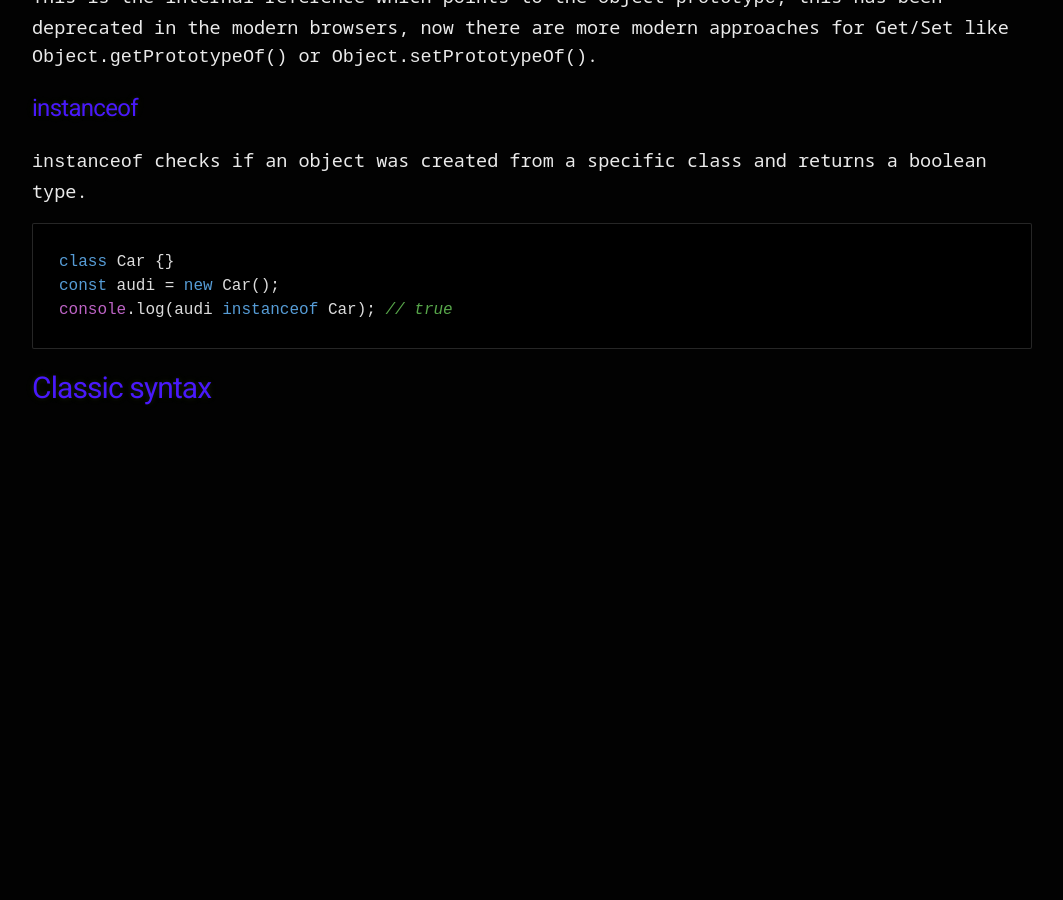
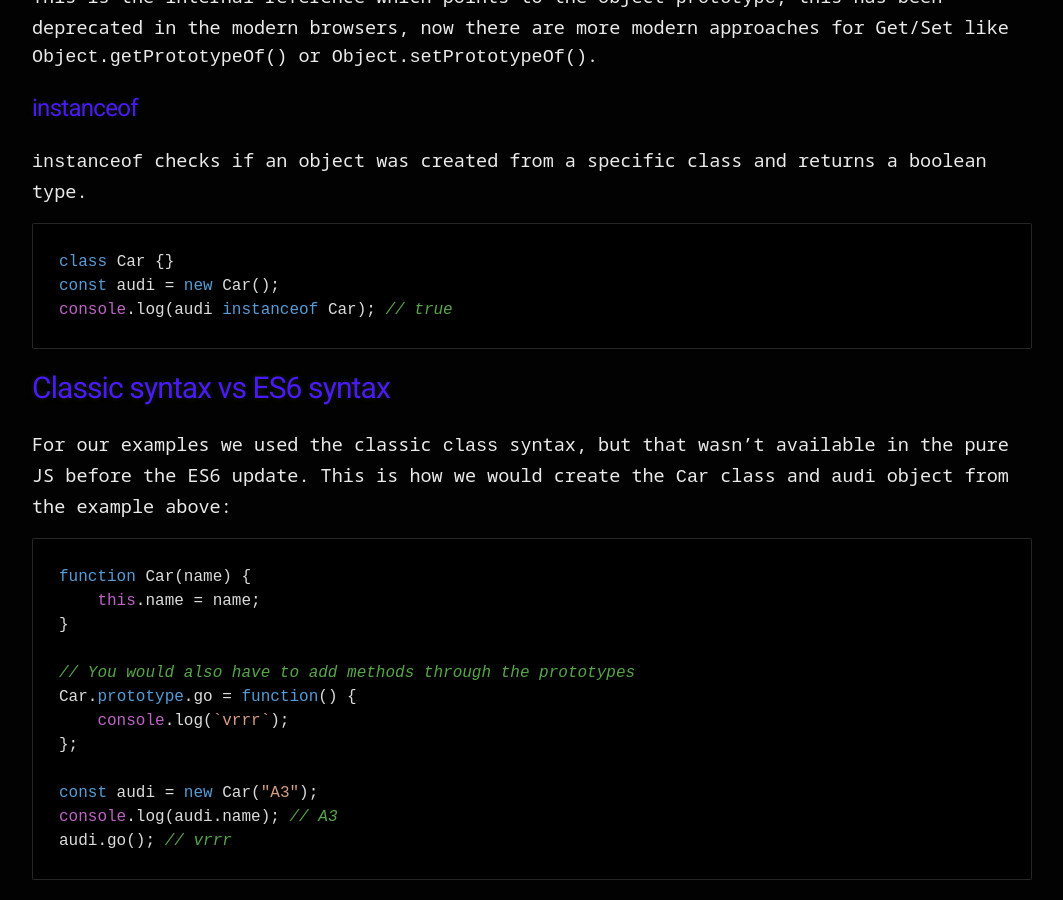
Before and after one commit to 20kilograma/blog, a Jekyll site: the page built from oop-js.md, in a window 1280 px wide and 900 px high, scrolled down 3904 px. Shown: the whole window, without its empty margins (108-1171 px from the left). Built offline with Jekyll 4.4.1, drawn with Linux system fonts in a browser that asks for light colours; nearby versions of some CDN libraries; some web fonts are replaced; our own code applies the rules of GitHub Pages for plain Markdown files; before the commit the page ends 4334 px from its top, so only the background shows below that.

Commit message:
Update oop-js.md

```diff
--- a/oop-js.md
+++ b/oop-js.md
@@ -81,4 +81,19 @@ or <code>Object.setPrototypeOf()</code>.
 const audi = new Car();
 console.log(audi instanceof Car); // true</code></pre>
 
-# Classic syntax
+# Classic syntax vs ES6 syntax
+
+For our examples we used the classic <code>class</code> syntax, but that wasn't available in the pure JS before the ES6 update. This is how we would create the <code>Car</code> class and <code>audi</code> object from the example above:
+
+<pre><code class="language-js">function Car(name) {
+    this.name = name;
+}
+
+// You would also have to add methods through the prototypes
+Car.prototype.go = function() {
+    console.log(`vrrr`);
+};
+
+const audi = new Car("A3");
+console.log(audi.name); // A3
+audi.go(); // vrrr </code></pre>
```
